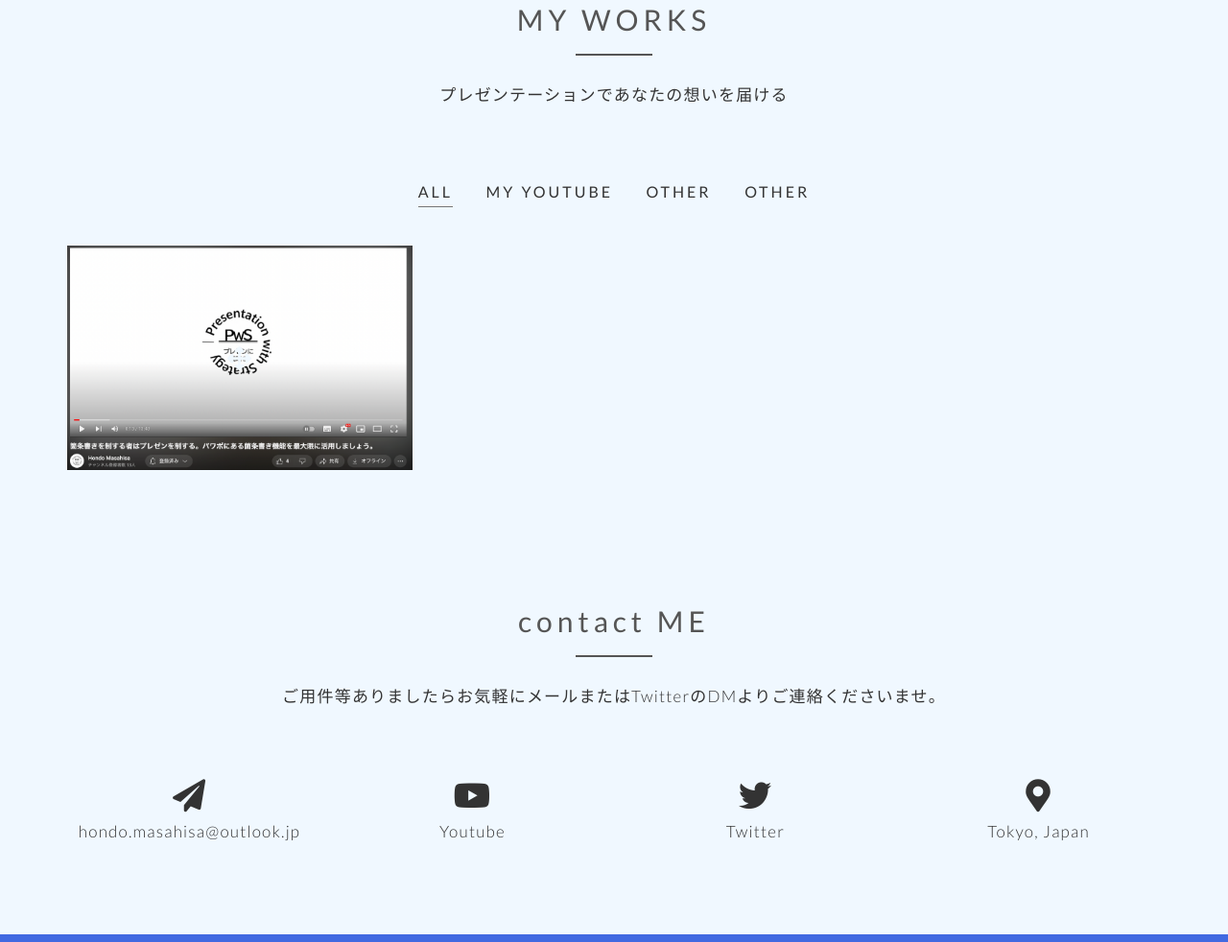
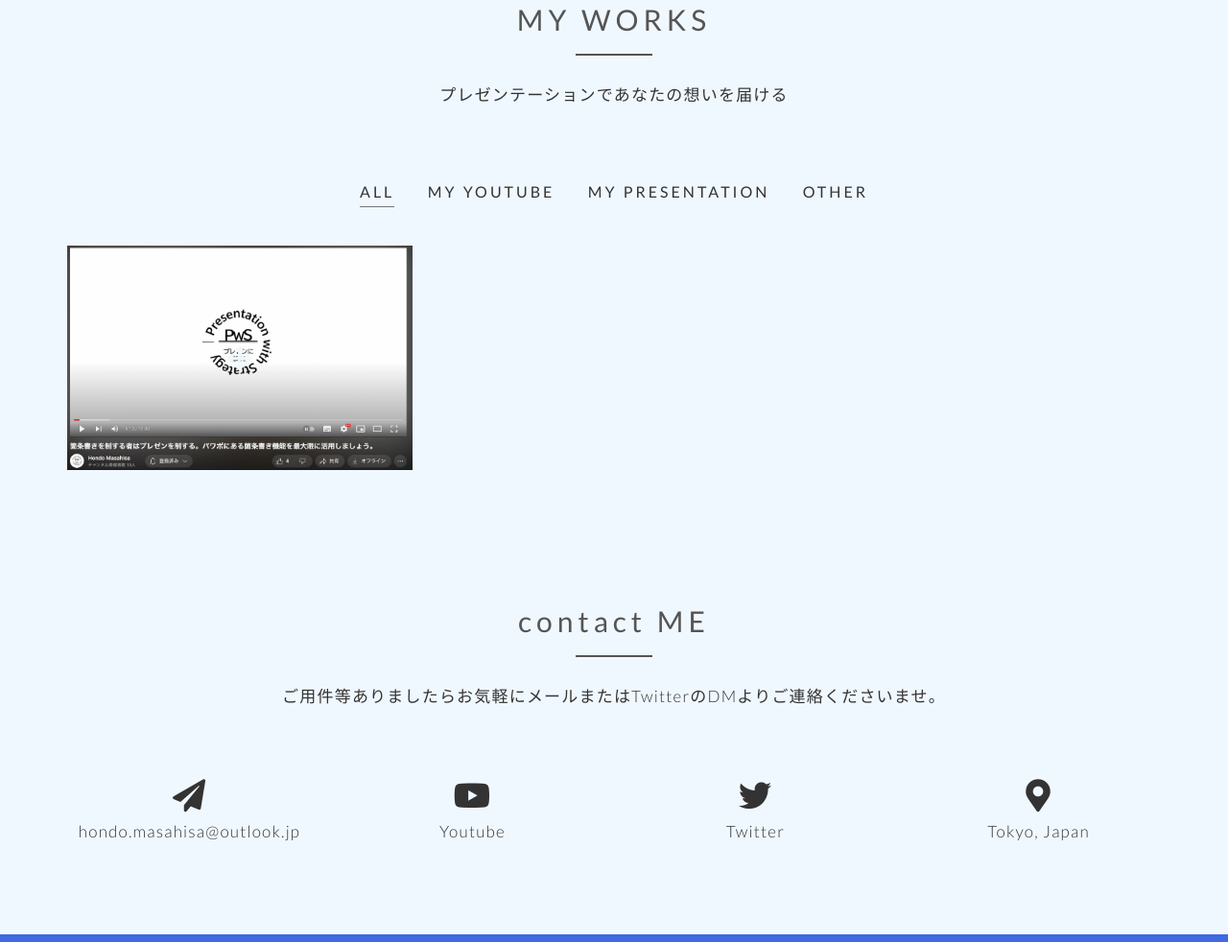
Before and after one commit to Hondo-Masahisa/strategy_works, a plain HTML site: page index.html in a window 1280 px wide. Shown: the part 3601-4583 px from the top of the page at 96% size. Drawn offline with Linux system fonts and the light colour scheme; files whose address does not match are found by name.

Commit message:
Update index.html

```diff
--- a/index.html
+++ b/index.html
@@ -303,7 +303,7 @@
                 <ul class="work filters">
                     <li class="filter" data-filter="all">all</li>
                     <li class="filter" data-filter=".web">My YOUTUBE</li>
-                    <li class="filter" data-filter=".app">Other</li>
+                    <li class="filter" data-filter=".app">MY PRESENTATION</li>
                     <li class="filter" data-filter=".graphic">Other</li>
 
                 </ul>
```
